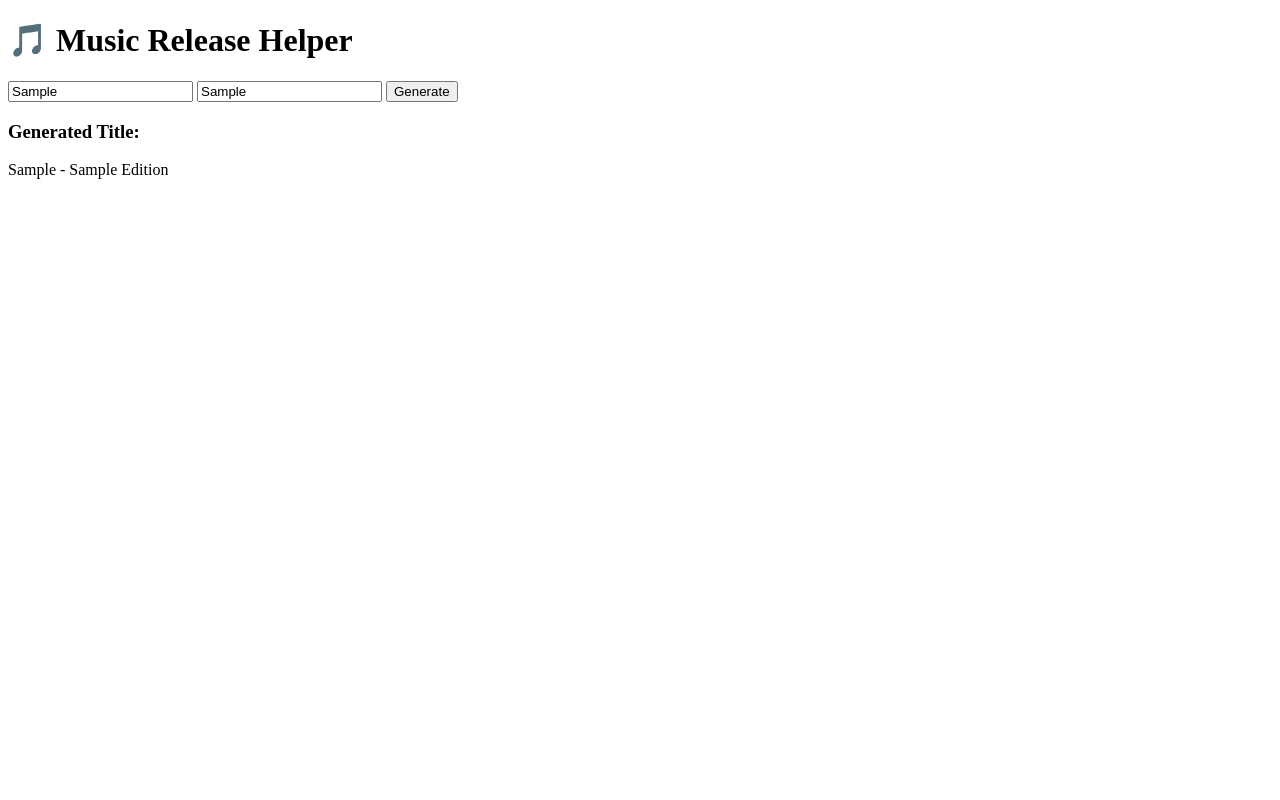
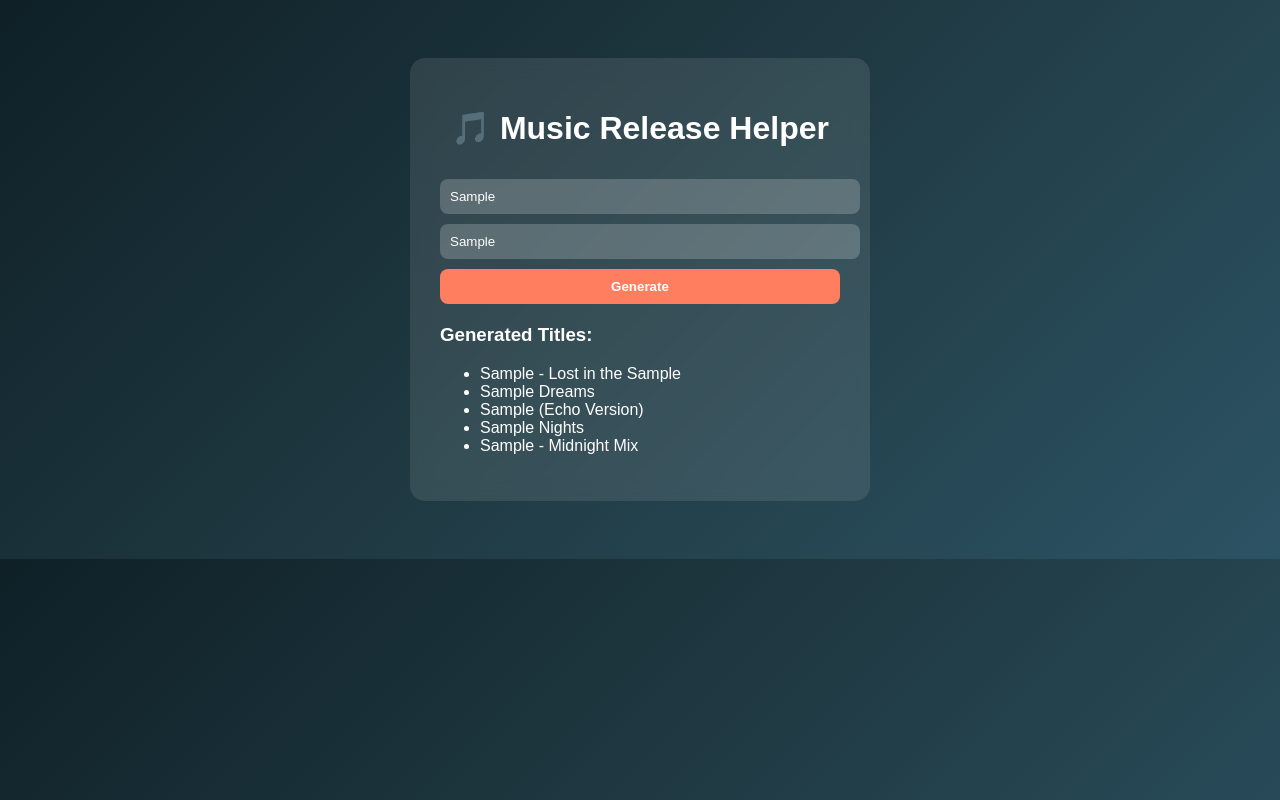
Before and after one commit to punthit081-spec/myself-service, a plain HTML site: page index.html in a window 1280 px wide. Both pictures are taken after typing "Sample", "Sample" into the empty fields and a click on the button "Generate". Drawn offline with Linux system fonts and the light colour scheme.

Commit message:
Update index.html

```diff
--- a/index.html
+++ b/index.html
@@ -1,30 +1,84 @@
-
 <!DOCTYPE html>
 <html>
 <head>
-  <title>Music Helper</title>
+  <title>Music Release Helper</title>
+  <style>
+    body {
+      font-family: Arial, sans-serif;
+      background: linear-gradient(135deg, #0f2027, #203a43, #2c5364);
+      color: white;
+      text-align: center;
+      padding: 50px;
+    }
+
+    .card {
+      background: rgba(255,255,255,0.1);
+      padding: 30px;
+      border-radius: 15px;
+      width: 400px;
+      margin: auto;
+      backdrop-filter: blur(10px);
+    }
+
+    input, button {
+      width: 100%;
+      padding: 10px;
+      margin-top: 10px;
+      border-radius: 8px;
+      border: none;
+    }
+
+    input {
+      background: rgba(255,255,255,0.2);
+      color: white;
+    }
+
+    button {
+      background: #ff7e5f;
+      color: white;
+      font-weight: bold;
+      cursor: pointer;
+    }
+
+    button:hover {
+      background: #feb47b;
+    }
+
+    #result {
+      margin-top: 20px;
+      text-align: left;
+    }
+  </style>
 </head>
 <body>
 
-  <h1>🎵 Music Release Helper</h1>
+  <div class="card">
+    <h1>🎵 Music Release Helper</h1>
 
-  <input type="text" id="songName" placeholder="Song name">
-  <input type="text" id="mood" placeholder="Mood / Vibe">
+    <input type="text" id="songName" placeholder="Song name">
+    <input type="text" id="mood" placeholder="Mood / Vibe">
 
-  <button onclick="generate()">Generate</button>
+    <button onclick="generate()">Generate</button>
 
-  <div id="result"></div>
+    <div id="result"></div>
+  </div>
 
   <script>
     function generate() {
       const song = document.getElementById("songName").value;
       const mood = document.getElementById("mood").value;
 
-      const title = song + " - " + mood + " Edition";
+      const titles = [
+        song + " - Lost in the " + mood,
+        mood + " Dreams",
+        song + " (Echo Version)",
+        mood + " Nights",
+        song + " - Midnight Mix"
+      ];
 
       document.getElementById("result").innerHTML =
-        "<h3>Generated Title:</h3>" +
-        "<p>" + title + "</p>";
+        "<h3>Generated Titles:</h3>" +
+        "<ul><li>" + titles.join("</li><li>") + "</li></ul>";
     }
   </script>
 
```
